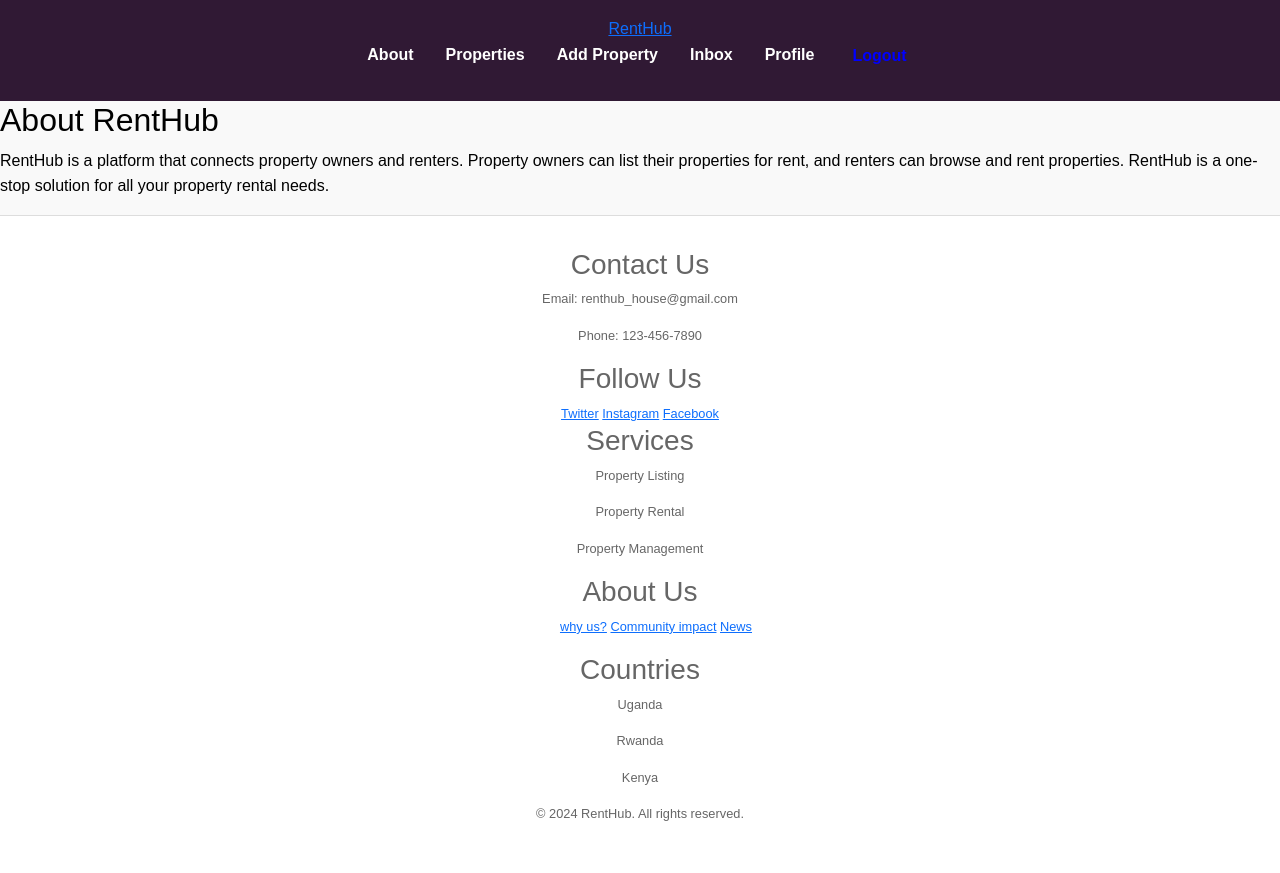
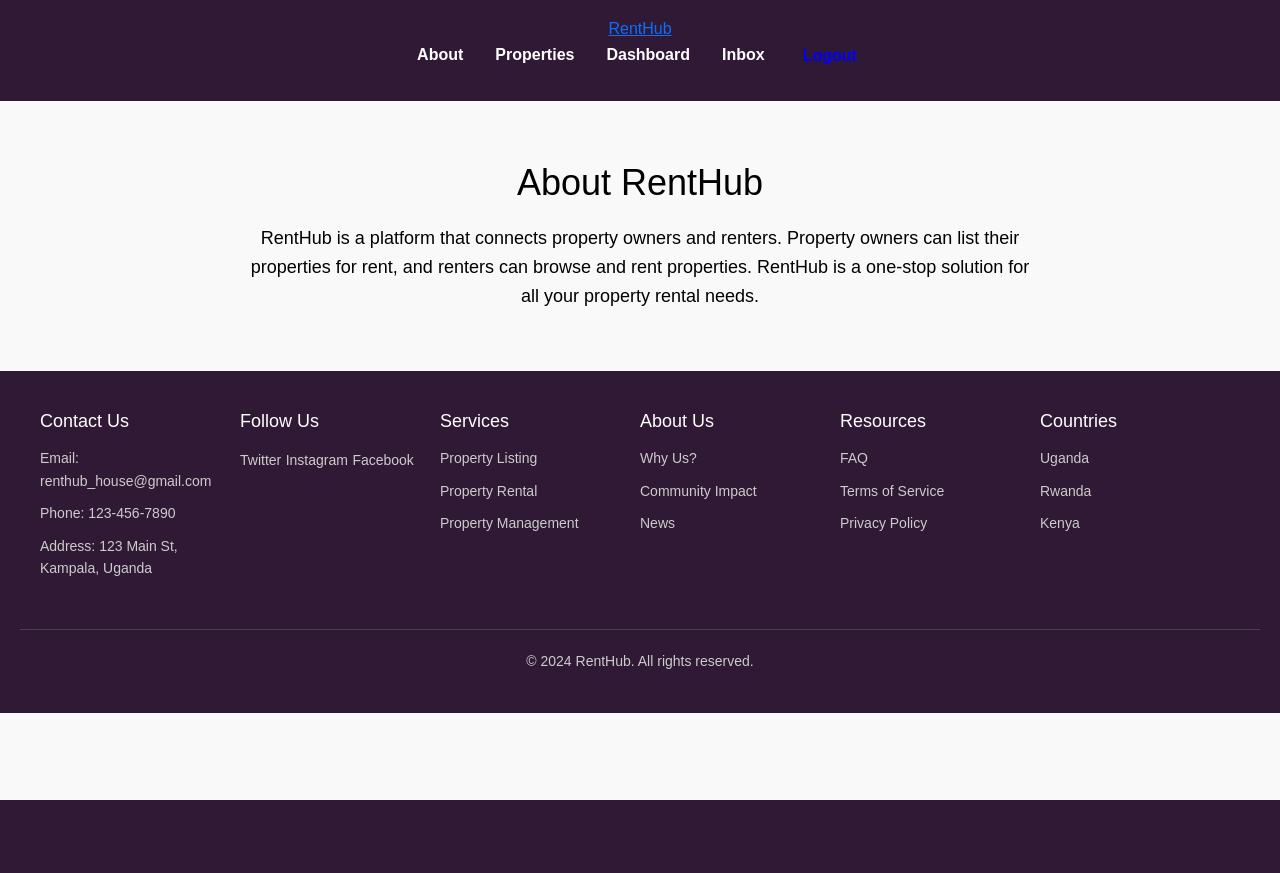
Before and after one commit to S8INT/Renthub_project, a Django app: page /about/ in a window 1280 px wide. After the commit the page ends 800 px from the top, so only its background shows below. Run offline with Django 5.2, Linux system fonts and the light colour scheme; a user stored in the database is signed in.

Commit message:
updated base file to implement more appealing interface

```diff
--- a/Renthub/renthub/templates/base.html
+++ b/Renthub/renthub/templates/base.html
@@ -5,9 +5,10 @@
     <meta name="viewport" content="width=device-width, initial-scale=1.0">
     <title>RentHub</title>
     {% load static %}
-    <link rel="stylesheet" href="{% static 'css/styles.css' %}">
     <link href="https://cdn.jsdelivr.net/npm/bootstrap@5.3.0/dist/css/bootstrap.min.css" rel="stylesheet">
     <script src="https://cdn.jsdelivr.net/npm/bootstrap@5.3.0/dist/js/bootstrap.bundle.min.js"></script>
+    <link rel="stylesheet" href="{% static 'css/style.css' %}">
+</head>
 <style>
         :root {
     --primary-color: #301934;
@@ -104,7 +105,7 @@
 }
 
 .btn-primary {
-    background: #007bff;
+    background: var(--primary-color);
     color: #fff;
     padding: 0.8rem 1.5rem;
     text-decoration: none;
@@ -113,6 +114,95 @@
     display: inline-block;
     margin-top: 1rem;
 }
+
+/* About Section */
+.about {
+    padding: 60px 0;
+}
+
+.about h2 {
+    text-align: center;
+    margin-bottom: 20px;
+    font-size: 36px;
+}
+
+.about p {
+    text-align: center;
+    max-width: 800px;
+    margin: 0 auto;
+    font-size: 18px;
+}
+
+/* Why Us Section */
+.why-us {
+    padding: 60px 0;
+}
+
+.why-us h2 {
+    text-align: center;
+    margin-bottom: 40px;
+    font-size: 36px;
+}
+
+.benefits {
+    display: flex;
+    flex-wrap: wrap;
+    justify-content: space-between;
+}
+
+.benefit-item {
+    flex: 1 1 calc(50% - 20px);
+    margin: 10px;
+    background-color: #f1f1f1;
+    padding: 20px;
+    border-radius: 8px;
+    text-align: center;
+}
+
+.benefit-item h3 {
+    font-size: 24px;
+    margin-bottom: 10px;
+}
+
+.benefit-item p {
+    font-size: 16px;
+}
+
+/* Community Impact Section */
+.community-impact {
+
+    padding: 60px 0;
+}
+
+.community-impact h2 {
+    text-align: center;
+    margin-bottom: 20px;
+    font-size: 36px;
+}
+
+.community-impact p {
+    text-align: center;
+    max-width: 800px;
+    margin: 0 auto 30px;
+    font-size: 18px;
+}
+
+.community-impact ul {
+    list-style-type: none;
+    padding: 0;
+    max-width: 800px;
+    margin: 0 auto;
+}
+
+.community-impact li {
+    font-size: 16px;
+    margin-bottom: 10px;
+}
+
+.community-impact li strong {
+    color: #007bff;
+}
+
 
 .property-list {
     display: grid;
@@ -137,15 +227,6 @@
     border-radius: 10px;
 }
 
-footer {
-    background: #fff;
-    color: #666;
-    text-align: center;
-    border-top: 1px solid #ddd;
-    padding: 2rem 0;
-    font-size: 0.8em;
-}
-
 @media (max-width: 768px) {
     .property-list {
         grid-template-columns: 1fr;
@@ -163,9 +244,193 @@
         margin: 0.5rem 0;
     }
 }
+        /* Dashboard Container */
+.profile-section, .property-section {
+    background-color: #f9f9f9;
+    padding: 20px;
+    margin-bottom: 30px;
+    border-radius: 8px;
+    box-shadow: 0 2px 10px rgba(0, 0, 0, 0.1);
+}
+
+/* Profile Section */
+.profile-section img {
+    width: 100px;
+    height: 100px;
+    border-radius: 50%;
+    margin-bottom: 15px;
+}
+
+.profile-section p {
+    font-size: 16px;
+    margin: 5px 0;
+}
+
+.profile-section a {
+    display: inline-block;
+    margin-top: 10px;
+    padding: 10px 20px;
+    background-color: #007bff;
+    color: #fff;
+    border-radius: 5px;
+    text-decoration: none;
+    transition: background-color 0.3s;
+}
+
+.profile-section a:hover {
+    background-color: #0056b3;
+}
+
+<! -- Properties Section -->
+.property-section ul {
+    list-style-type: none;
+    padding: 0;
+}
+
+.property-section li {
+    background-color: #fff;
+    margin-bottom: 15px;
+    padding: 15px;
+    border-radius: 8px;
+    display: flex;
+    align-items: center;
+    box-shadow: 0 2px 5px rgba(0, 0, 0, 0.1);
+}
+
+.property-section li img {
+    width: 80px;
+    height: 80px;
+    border-radius: 8px;
+    margin-right: 15px;
+}
+
+.property-section h3 {
+    margin: 0;
+    font-size: 20px;
+}
+
+.property-section p {
+    margin: 5px 0;
+    color: #555;
+}
+
+.property-section a {
+    margin-left: auto;
+    padding: 8px 12px;
+    background-color: #28a745;
+    color: #fff;
+    border-radius: 5px;
+    text-decoration: none;
+    transition: background-color 0.3s;
+}
+
+.property-section a:hover {
+    background-color: #218838;
+}
+
+<! --Buttons -->
+.btn {
+    padding: 10px 20px;
+    margin-bottom: 10px;
+    background-color: #007bff;
+    color: #fff;
+    border-radius: 5px;
+    text-decoration: none;
+    display: inline-block;
+    transition: background-color 0.3s;
+}
+
+.btn:hover {
+    background-color: #0056b3;
+}
+
+<! -- Responsive Design -->
+@media (max-width: 768px) {
+    .property-section li {
+        flex-direction: column;
+        align-items: flex-start;
+    }
+
+    .property-section li img {
+        margin-bottom: 10px;
+    }
+
+    .property-section a {
+        margin: 10px 0 0;
+    }
+}
+
+footer {
+    background-color: var(--primary-color);
+    color: #fff;
+    padding: 40px 20px;
+    text-align: center;
+}
+
+.footer-container {
+    display: flex;
+    flex-wrap: wrap;
+    justify-content: space-between;
+    max-width: 1200px;
+    margin: 0 auto;
+    text-align: left;
+}
+
+.footer-column {
+    flex: 1;
+    min-width: 200px;
+    margin-bottom: 20px;
+}
+
+.footer-column h3 {
+    font-size: 18px;
+    margin-bottom: 15px;
+    color: #fff;
+}
+
+.footer-column p,
+.footer-column a,
+.footer-column ul li {
+    font-size: 14px;
+    margin-bottom: 10px;
+    color: #ccc;
+    text-decoration: none;
+}
+
+.footer-column a:hover {
+    color: #007bff;
+}
+
+.footer-column ul {
+    list-style-type: none;
+    padding: 0;
+}
+
+.footer-bottom {
+    margin-top: 20px;
+    border-top: 1px solid #444;
+    padding-top: 20px;
+    font-size: 14px;
+}
+
+.footer-bottom p {
+    margin: 0;
+    color: #ccc;
+}
+
+/* Responsive Design */
+@media (max-width: 768px) {
+    .footer-container {
+        flex-direction: column;
+        text-align: center;
+    }
+
+    .footer-column {
+        margin-bottom: 30px;
+    }
+}
+
     </style>
-</head>
-
 <body>
     <header>
         <nav>
@@ -174,15 +439,16 @@
                 <li><a href="{% url 'about' %}">About</a></li>
                 <li><a href="{% url 'property_list' %}">Properties</a></li>
                 {% if user.is_authenticated %}
-                    <li><a href="{% url 'property_create' %}">Add Property</a></li>
+                    <li><a href="{% url 'dashboard' %}">Dashboard</a></li>
                     <li><a href="{% url 'inbox' %}">Inbox</a></li>
-                    <li><a href="{% url 'profile' %}">Profile</a></li>
+
                     <li>
                         <form id="logout-form" action="{% url 'logout' %}" method="POST">
                             {% csrf_token %}
                             <button type="submit">Logout</button>
                         </form>
                     </li>
+
                 {% else %}
                     <li><a href="{% url 'login' %}">Login</a></li>
                     <li><a href="{% url 'signup' %}">Sign Up</a></li>
@@ -197,29 +463,52 @@
     </main>
 
     <footer>
+        <div class="footer-container">
+            <div class="footer-column">
                 <h3>Contact Us</h3>
             <p>Email: renthub_house@gmail.com</p>
             <p>Phone: 123-456-7890</p>
+            <p>Address: 123 Main St, Kampala, Uganda</p>
+        </div>
+        <div class="footer-column">
             <h3>Follow Us</h3>
             <a href="https://twitter.com">Twitter</a>
             <a href="https://instagram.com">Instagram</a>
             <a href="https://facebook.com">Facebook</a>
+        </div>
+            <div class="footer-column">
                 <h3>Services</h3>
                     <p>Property Listing</p>
                     <p>Property Rental</p>
                     <p>Property Management</p>
+            </div>
+            <div class="footer-column">
                 <h3>About Us</h3>
                 <ul>
-                <a href="about.html">why us?</a>
-                <a href="stories.html">Community impact</a>
-                <a href="newsletter.html">News</a>
+                    <li><a href="#why-us">Why Us?</a></li>
+                    <li><a href="#community-impact">Community Impact</a></li>
+                    <li><a href="#news">News</a></li>
                 </ul>
+            </div>
+            <div class="footer-column">
+                <h3>Resources</h3>
+                <ul>
+                    <li><a href="#">FAQ</a></li>
+                    <li><a href="#">Terms of Service</a></li>
+                    <li><a href="#">Privacy Policy</a></li>
+                </ul>
+            </div>
+                <div class="footer-column">
                     <h3>Countries</h3>
                     <p>Uganda</p>
                     <p>Rwanda</p>
                     <p>Kenya</p>
+                </div>
+            </div>
+            <div class="footer-bottom">
+                <p>&copy; 2024 RentHub. All rights reserved.</p>
+            </div>
+    </footer>
 
-        <p>&copy; 2024 RentHub. All rights reserved.</p>
-    </footer>
 </body>
 </html>
```
Also changed, not shown: Renthub/db.sqlite3. Lines whose indentation alone changed are shown as unchanged.
